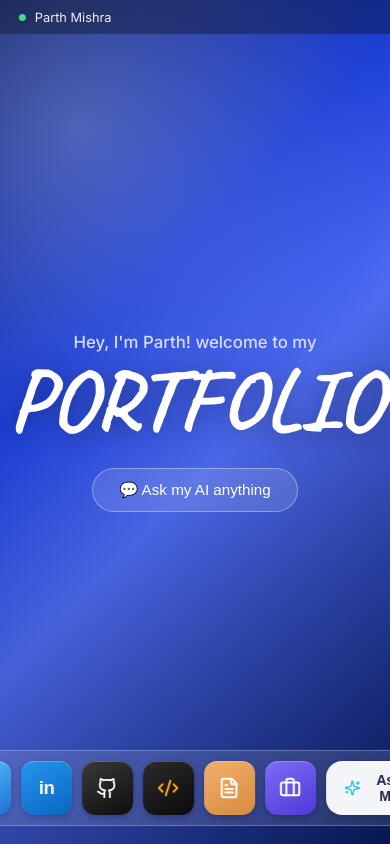
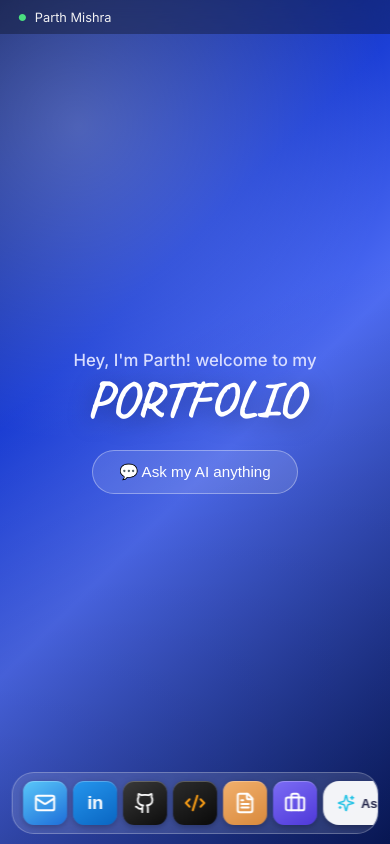
Before and after one commit to parthmishra9942/ai-portfolio, a React (Vite) app in the folder frontend/: page / in a window 390 px wide. Built offline with nearby package versions, Linux system fonts and the light colour scheme; no server answers.

Commit message:
Fix send button bug and mobile dock responsiveness

```diff
--- a/frontend/src/App.css
+++ b/frontend/src/App.css
@@ -501,3 +501,47 @@ body {
   background: #262b37;
   border-color: #4f6df5;
 }
+/* Mobile viewport height fix */
+.desktop {
+  height: 100vh;
+  height: 100dvh;
+}
+
+/* Responsive dock for phones */
+@media (max-width: 480px) {
+  .dock {
+    gap: 6px;
+    padding: 8px 10px;
+    bottom: 10px;
+    max-width: 94vw;
+    overflow-x: auto;
+    -webkit-overflow-scrolling: touch;
+  }
+
+  .dock::-webkit-scrollbar {
+    display: none;
+  }
+
+  .dock-square {
+    width: 44px;
+    height: 44px;
+    min-width: 44px;
+    border-radius: 11px;
+  }
+
+  .dock-label {
+    font-size: 0.65rem;
+    bottom: 52px;
+  }
+
+  .ask-me-pill {
+    height: 44px;
+    padding: 0 14px;
+    font-size: 0.8rem;
+    white-space: nowrap;
+  }
+
+  .greeting-title {
+    font-size: 3.2rem;
+  }
+}
--- a/frontend/src/ChatView.jsx
+++ b/frontend/src/ChatView.jsx
@@ -200,7 +200,7 @@ export default function ChatView({ onClose }) {
             rows={1}
             disabled={isStreaming}
           />
-          <button onClick={sendMessage} disabled={isStreaming || !input.trim()}>
+          <button onClick={() => sendMessage()} disabled={isStreaming || !input.trim()}>
             <Send size={18} />
           </button>
         </div>
```
